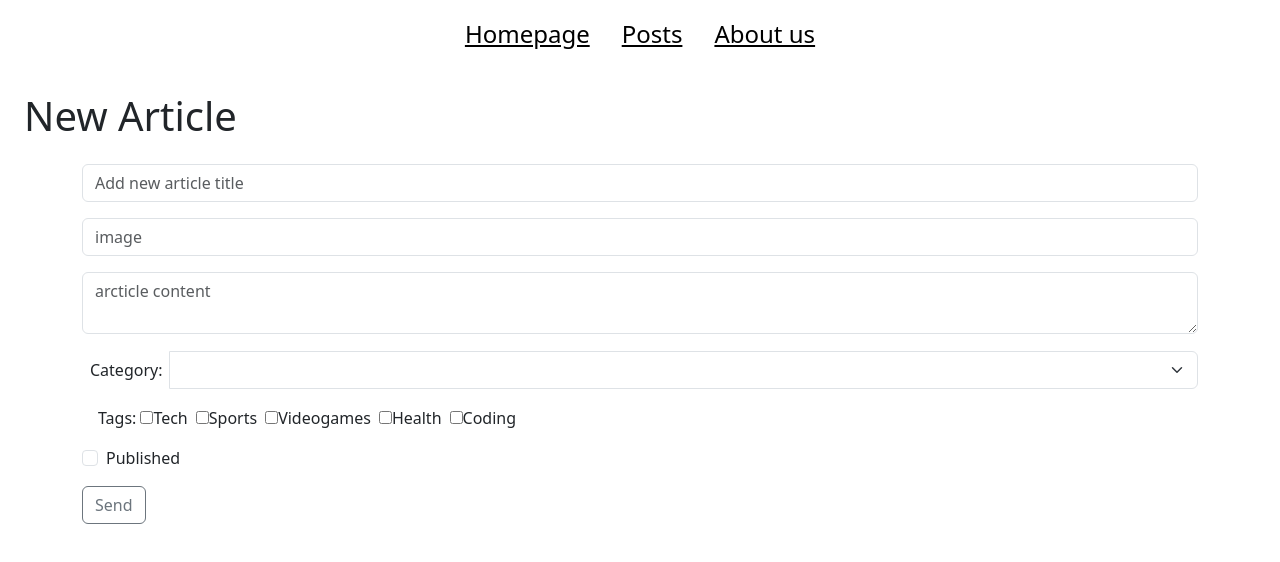
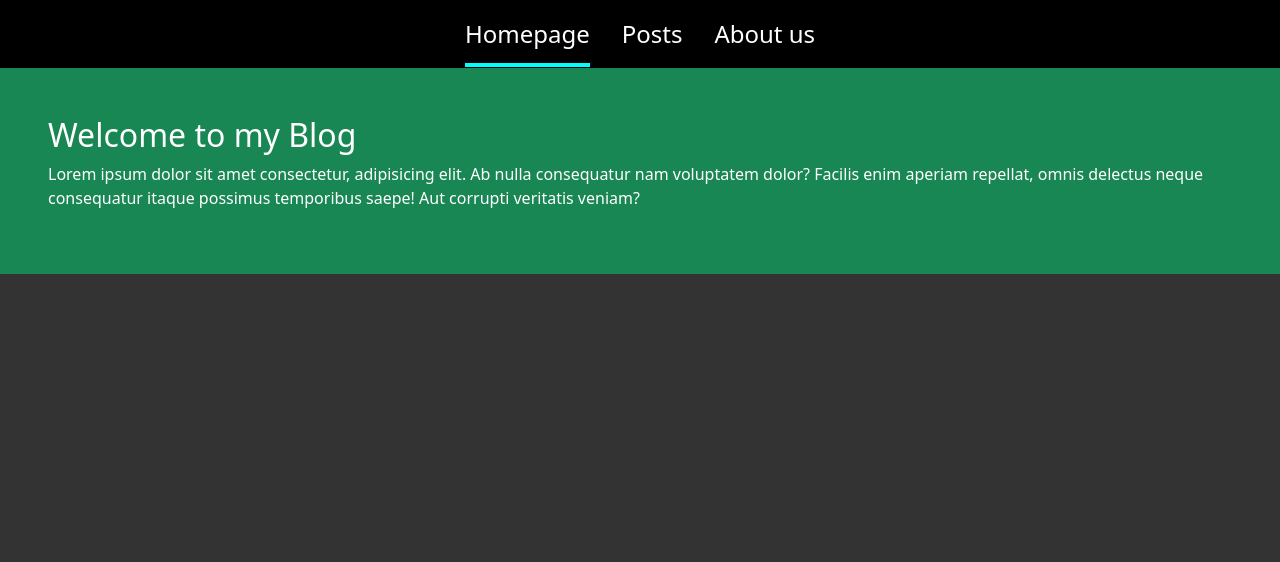
Before and after one commit to FrancescoMarra97/react-router, a React (Vite) app: page / in a window 1280 px wide. Shown: the top 562 px of the page. Built offline with nearby package versions, Linux system fonts and the light colour scheme.

Commit message:
jumbotrn

```diff
--- /dev/null
+++ b/src/components/Jumbotron.jsx
@@ -0,0 +1,16 @@
+export default function Jumbotron({ title, description, children }) {
+    return (
+        <div className="row">
+            <div className="col-md-12">
+                <div
+                    className=" p-5 text-white bg-success "
+                >
+                    <h2>{title}</h2>
+                    <p>{description}</p>
+                </div>
+            </div>
+            {children}
+        </div>
+
+    )
+}
--- a/src/index.css
+++ b/src/index.css
@@ -14,11 +14,22 @@ header {
     justify-content: center;
     align-items: center;
     padding: 1rem;
+    background-color: black;
 
 }
 
 header a {
     margin: 1rem;
-    color: black;
+    color: white;
     font-size: 1.5rem;
+    text-decoration: none;
 }
+
+.active {
+    border-bottom: 4px solid cyan;
+    padding-bottom: 0.8rem;
+}
+
+body {
+    background-color: #333;
+}
--- a/src/pages/Home.jsx
+++ b/src/pages/Home.jsx
@@ -1,11 +1,13 @@
-import AppArticleForm from "../components/ApparticleForm";
+import Jumbotron from "../components/Jumbotron";
+
 
 export default function Home() {
-
+    const pageTitle = "Welcome to my Blog"
+    const pageDescription = "Lorem ipsum dolor sit amet consectetur, adipisicing elit. Ab nulla consequatur nam voluptatem dolor? Facilis enim aperiam repellat, omnis delectus neque consequatur itaque possimus temporibus saepe! Aut corrupti veritatis veniam?"
 
     return (
         <>
-            <AppArticleForm />
+            <Jumbotron title={pageTitle} description={pageDescription} ></Jumbotron>
         </>
     )
 }
--- a/src/pages/posts.jsx
+++ b/src/pages/posts.jsx
@@ -1,11 +1,12 @@
-
+import AppArticleForm from "../components/ApparticleForm";
 import AppListPost from "../components/AppListPost";
 
 export default function Posts() {
 
     return (
         <>
-            <AppListPost></AppListPost>
+            <AppArticleForm />
+            <AppListPost />
         </>
     )
 }
```
